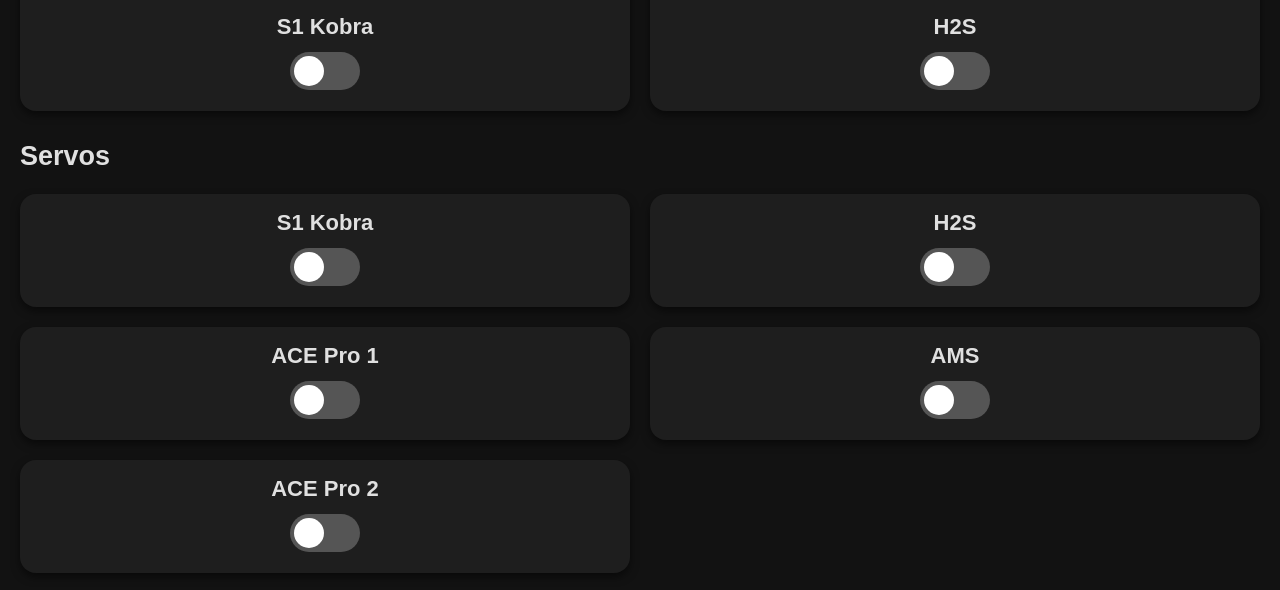
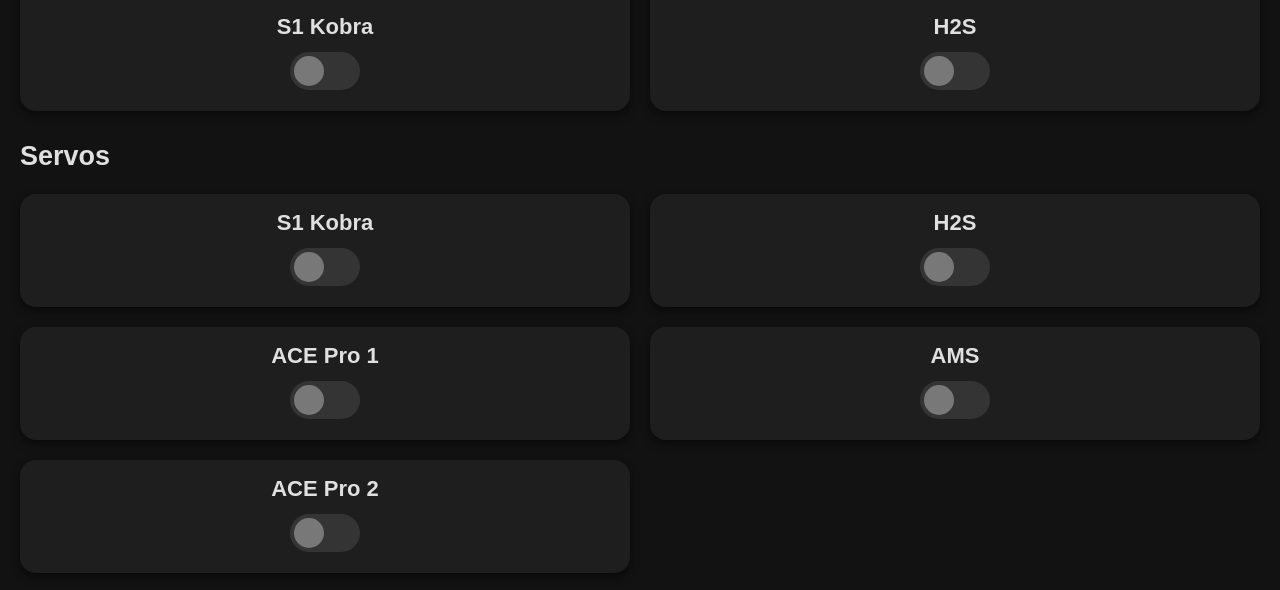
Before and after one commit to hoedii/PrintSpaceServo, a plain HTML site: page index.html in a window 1280 px wide. Shown: the part 266-856 px from the top of the page. Drawn offline with Linux system fonts and the light colour scheme; no server answers.

Commit message:
index.html

```diff
--- a/index.html
+++ b/index.html
@@ -21,9 +21,9 @@
   .slider:before { position: absolute; content: ""; height: 30px; width: 30px; left: 4px; bottom: 4px; background-color: white; border-radius: 50%; transition: .4s; }
   input:checked + .slider { background-color: #4caf50; }
   input:checked + .slider:before { transform: translateX(32px); }
+  input:disabled + .slider { opacity: 0.4; cursor: not-allowed; }
   #servos { display: grid; grid-template-columns: 1fr 1fr; gap: 20px; }
 
-  /* Reload Button oben rechts */
   #refreshBtn {
     position: absolute;
     top: 10px;
@@ -54,7 +54,7 @@
 
 <script>
 const token = "BmmlidjZqiiEfbddzmnQsp_yuHgGMphX";
-  let togglesEnabled = false;
+let connected = false;
 
 let servos = [
   {name:"S1 Kobra", state:0},
@@ -78,7 +78,7 @@
       <img src="${m.img}">
       <h3>${m.name}</h3>
       <label class="toggle">
-          <input type="checkbox" ${!togglesEnabled?"disabled":""} onchange="toggleMachine(${idx},this.checked)">
+        <input type="checkbox" ${!connected ? "disabled" : ""} onchange="toggleMachine(${idx}, this.checked)">
         <div class="slider"></div>
       </label>
     `;
@@ -96,7 +96,7 @@
     div.innerHTML = `
       <h3>${s.name}</h3>
       <label class="toggle">
-          <input type="checkbox" ${s.state?"checked":""} ${!togglesEnabled?"disabled":""} onchange="toggleServo(${i},this.checked)">
+        <input type="checkbox" ${s.state?"checked":""} ${!connected ? "disabled":""} onchange="toggleServo(${i}, this.checked)">
         <div class="slider"></div>
       </label>
     `;
@@ -132,12 +132,6 @@
   fetch(`https://blynk.cloud/external/api/update?token=${token}&${vpin}=${state}`,{mode:"no-cors"});
 }
 
-  function setTogglesEnabled(enabled){
-    togglesEnabled = enabled;
-    renderMachines();
-    renderServos();
-  }
-
 function manualRefresh(){
   fetchStatus();
   fetchServoPositions();
@@ -151,18 +145,22 @@
       if(t==="true"){
         status.textContent = "Connected";
         status.className = "status online";
-          setTogglesEnabled(true);
+        connected = true;
       } else {
         status.textContent = "Disconnected";
         status.className = "status offline";
-          setTogglesEnabled(false);
+        connected = false;
       }
+      renderMachines();
+      renderServos();
     })
     .catch(()=>{
       const status = document.getElementById("status");
       status.textContent = "Disconnected";
       status.className = "status offline";
-        setTogglesEnabled(false);
+      connected = false;
+      renderMachines();
+      renderServos();
     });
 }
 
@@ -181,11 +179,11 @@
   }
 }
 
+// Initial Render
 renderMachines();
 renderServos();
-  fetchServoPositions(); // initial einmal laden
-  fetchStatus();        // initial einmal laden
-
+fetchServoPositions();
+fetchStatus();
 </script>
 </body>
 </html>
```
Lines whose indentation alone changed are shown as unchanged.
